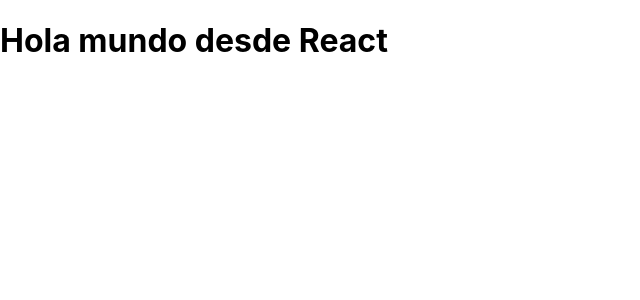
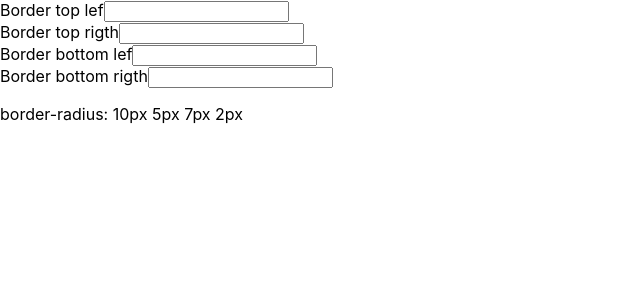
Before and after one commit to Ancient-R/02-preview-border-radius, a React (Create React App) app: page / in a window 1280 px wide. Shown: the top 300 px of the page, without its empty margins (0-640 px from the left). Built offline with nearby package versions, Linux system fonts and the light colour scheme.

Commit message:
Definiendo el state de los bordes, mostrando el componente BorderComponent y BorderPreview

```diff
--- a/src/App.js
+++ b/src/App.js
@@ -1,8 +1,26 @@
-import React from 'react';
+import React, { useState } from 'react';
+import BorderComponent from './components/BorderComponent';
+import BorderPreview from './components/BorderPreview';
 
 function App() {
+
+  const [borders, setBorders] = useState({
+    topLeft: '',
+    topRight: '',
+    bottomLeft: '',
+    bottomRight: ''
+  });
+
   return (
-    <h1>Hola mundo desde React</h1>
+    <div className="container">
+      <BorderComponent
+        borders={ borders }
+        setBorders={ setBorders }
+      />
+      <BorderPreview
+        borders={ borders }
+      />
+    </div>
   );
 }
 
```
